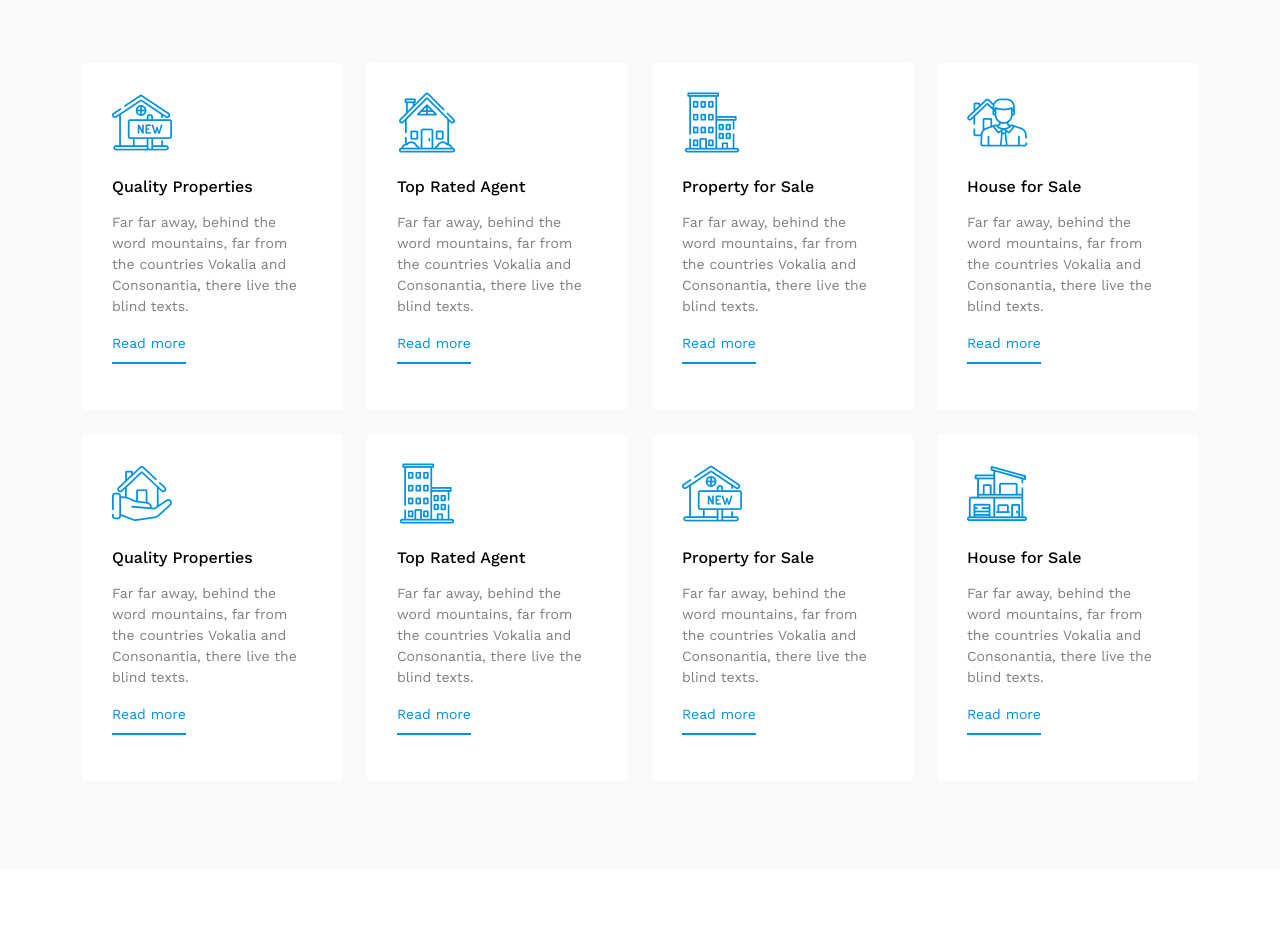
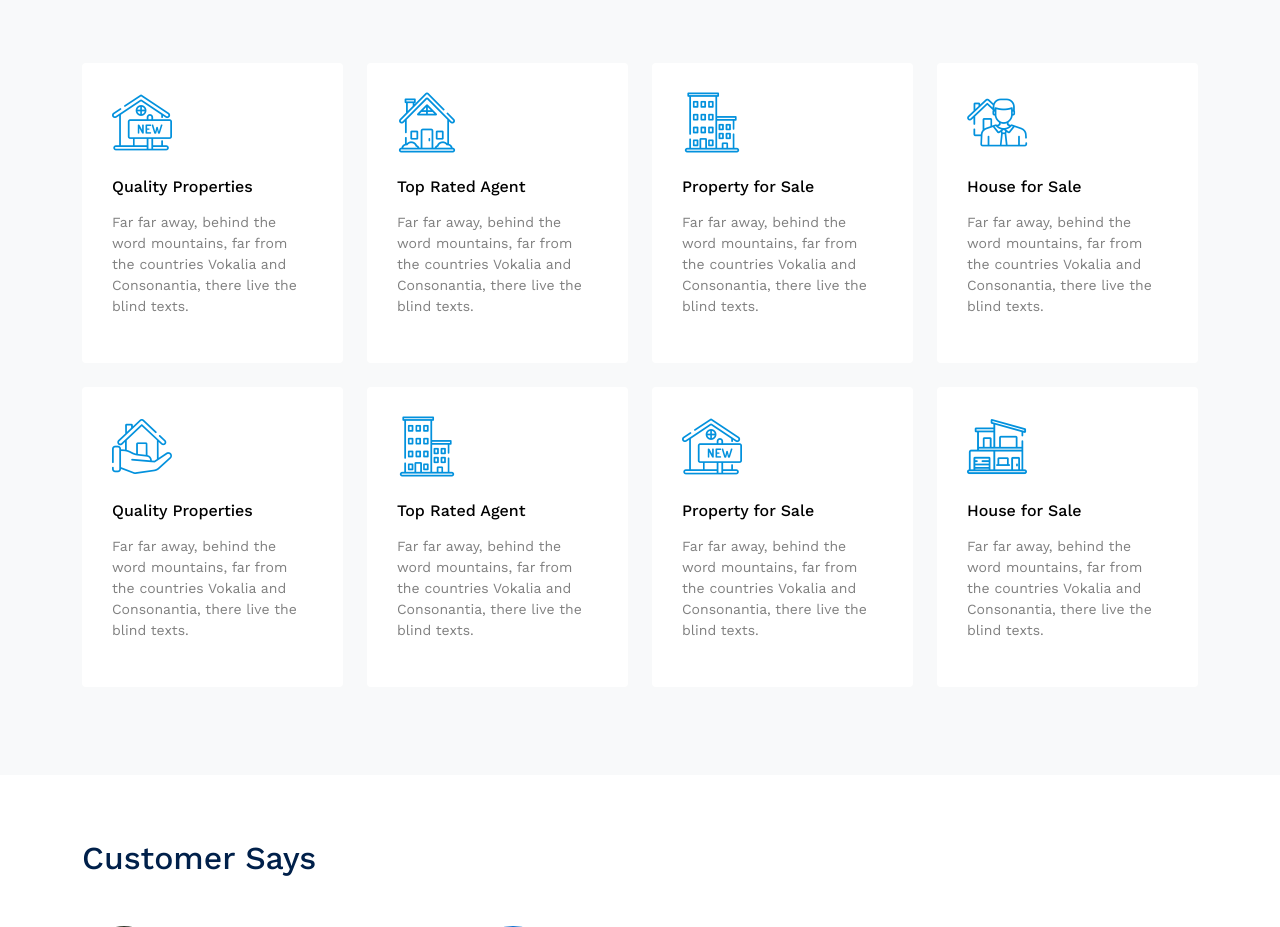
Before and after one commit to abhishekkarky/Realstate, a Django app: page /services in a window 1280 px wide. Shown: the part 561-1488 px from the top of the page. Run offline with Django 5.2, Linux system fonts and the light colour scheme; data comes from the database, SQL or seed files in the repository; parts of the project's set-up code (start-up, migrations or seed data) failed here and were passed over; some libraries are stand-ins or nearby versions; some web fonts are replaced.

```diff
--- a/realstate/settings.py
+++ b/realstate/settings.py
@@ -100,7 +100,7 @@ DATABASES = {
         'ENGINE': 'django.db.backends.mysql',
         'NAME': 'realstate',
         'USER': 'root',
-        'PASSWORD': 'user',
+        'PASSWORD': 'abi123',
         'HOST': 'localhost',
         'PORT': '3306',
         'OPTIONS': {
--- a/templates/contact.html
+++ b/templates/contact.html
@@ -100,7 +100,7 @@
                 <h4 class="mb-2">Open Hours:</h4>
                 <p>
                   Sunday-Friday:<br />
-                  11:00 AM - 2300 PM
+                  11:00 AM - 3:00 PM
                 </p>
               </div>
 
--- a/templates/profile.html
+++ b/templates/profile.html
@@ -16,6 +16,7 @@
       href="https://fonts.googleapis.com/css2?family=Work+Sans:wght@400;500;600;700&display=swap"
       rel="stylesheet"
     />
+    <link href="https://cdnjs.cloudflare.com/ajax/libs/font-awesome/6.5.1/css/all.min.css" rel="stylesheet" />
 
     <link rel="stylesheet" href="static/fonts/icomoon/style.css" />
     <link rel="stylesheet" href="static/fonts/flaticon/font/flaticon.css" />
--- a/templates/services.html
+++ b/templates/services.html
@@ -78,7 +78,7 @@
                 Far far away, behind the word mountains, far from the countries
                 Vokalia and Consonantia, there live the blind texts.
               </p>
-              <p><a href="#" class="learn-more">Read more</a></p>
+              {% comment %} <p><a href="#" class="learn-more">Read more</a></p> {% endcomment %}
             </div>
           </div>
           <div class="col-6 col-lg-3" data-aos="fade-up" data-aos-delay="400">
@@ -89,7 +89,7 @@
                 Far far away, behind the word mountains, far from the countries
                 Vokalia and Consonantia, there live the blind texts.
               </p>
-              <p><a href="#" class="learn-more">Read more</a></p>
+              {% comment %} <p><a href="#" class="learn-more">Read more</a></p> {% endcomment %}
             </div>
           </div>
           <div class="col-6 col-lg-3" data-aos="fade-up" data-aos-delay="500">
@@ -102,7 +102,7 @@
                 Far far away, behind the word mountains, far from the countries
                 Vokalia and Consonantia, there live the blind texts.
               </p>
-              <p><a href="#" class="learn-more">Read more</a></p>
+              {% comment %} <p><a href="#" class="learn-more">Read more</a></p> {% endcomment %}
             </div>
           </div>
           <div class="col-6 col-lg-3" data-aos="fade-up" data-aos-delay="600">
@@ -113,7 +113,7 @@
                 Far far away, behind the word mountains, far from the countries
                 Vokalia and Consonantia, there live the blind texts.
               </p>
-              <p><a href="#" class="learn-more">Read more</a></p>
+              {% comment %} <p><a href="#" class="learn-more">Read more</a></p> {% endcomment %}
             </div>
           </div>
 
@@ -127,7 +127,7 @@
                 Far far away, behind the word mountains, far from the countries
                 Vokalia and Consonantia, there live the blind texts.
               </p>
-              <p><a href="#" class="learn-more">Read more</a></p>
+              {% comment %} <p><a href="#" class="learn-more">Read more</a></p> {% endcomment %}
             </div>
           </div>
           <div class="col-6 col-lg-3" data-aos="fade-up" data-aos-delay="400">
@@ -138,7 +138,7 @@
                 Far far away, behind the word mountains, far from the countries
                 Vokalia and Consonantia, there live the blind texts.
               </p>
-              <p><a href="#" class="learn-more">Read more</a></p>
+              {% comment %} <p><a href="#" class="learn-more">Read more</a></p> {% endcomment %}
             </div>
           </div>
           <div class="col-6 col-lg-3" data-aos="fade-up" data-aos-delay="500">
@@ -151,7 +151,7 @@
                 Far far away, behind the word mountains, far from the countries
                 Vokalia and Consonantia, there live the blind texts.
               </p>
-              <p><a href="#" class="learn-more">Read more</a></p>
+              {% comment %} <p><a href="#" class="learn-more">Read more</a></p> {% endcomment %}
             </div>
           </div>
           <div class="col-6 col-lg-3" data-aos="fade-up" data-aos-delay="600">
@@ -162,7 +162,7 @@
                 Far far away, behind the word mountains, far from the countries
                 Vokalia and Consonantia, there live the blind texts.
               </p>
-              <p><a href="#" class="learn-more">Read more</a></p>
+              {% comment %} <p><a href="#" class="learn-more">Read more</a></p> {% endcomment %}
             </div>
           </div>
         </div>
```
Also changed, not shown: templates/about.html (+4 -4 lines).
